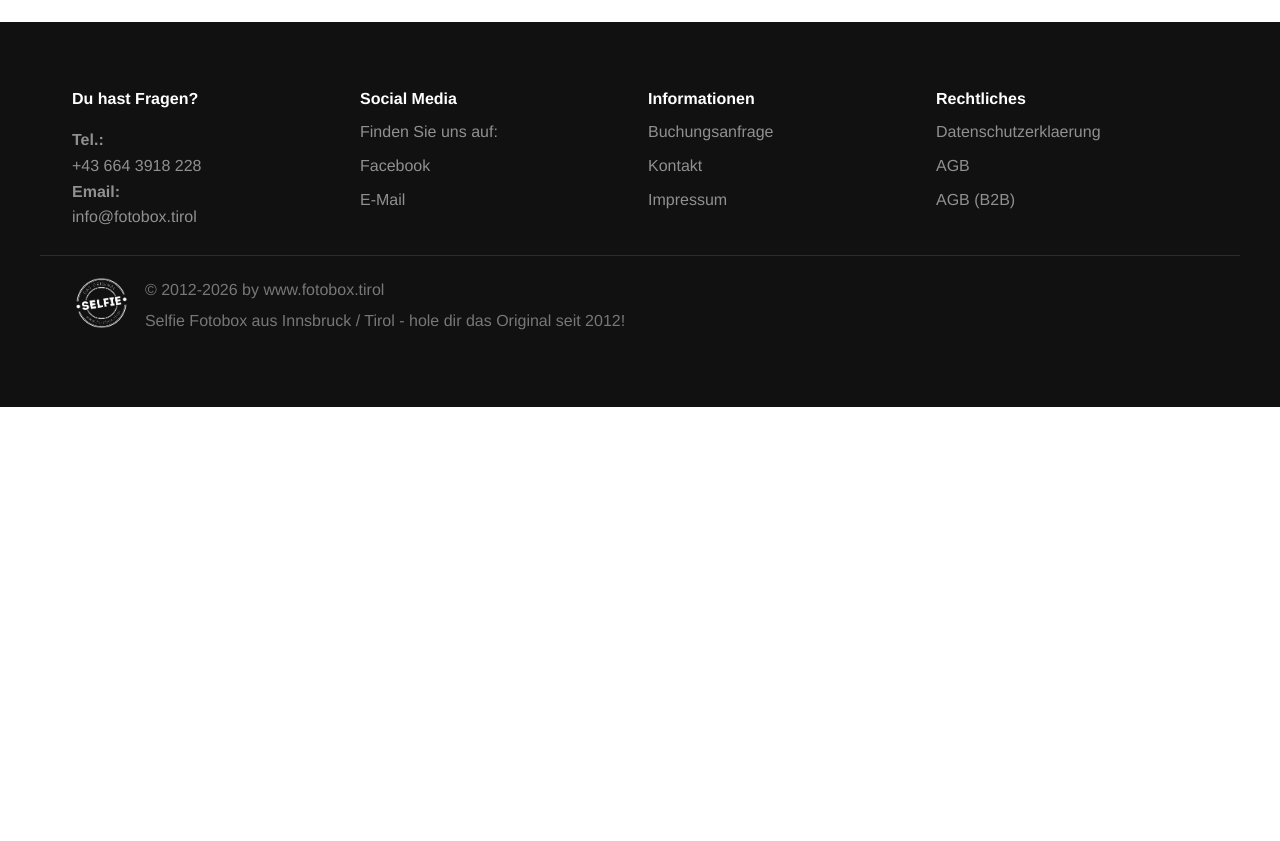
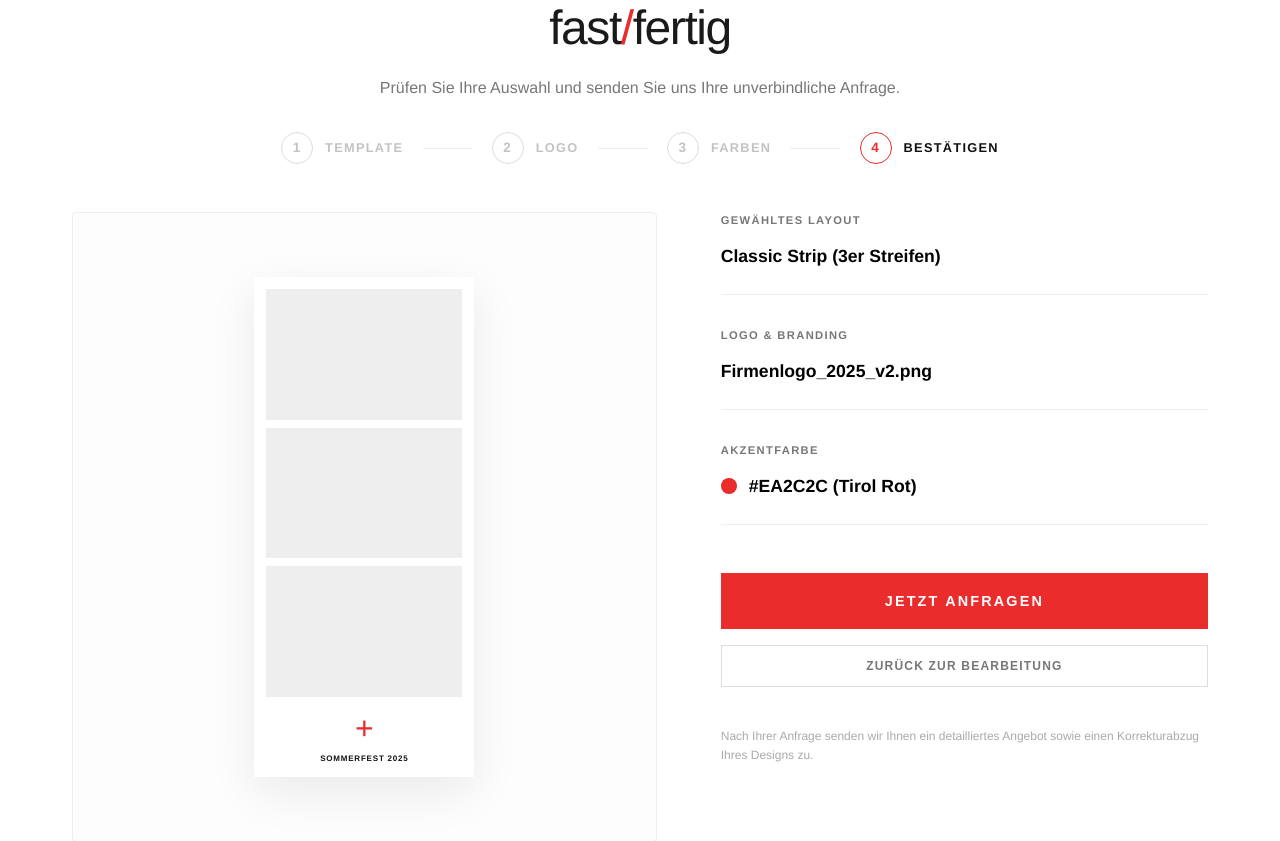
Before and after one commit to Blitzi9188/fotobox.tirol, a Next.js app: page /vorlagen-test in a window 1280 px wide. Shown: the part 4660-5501 px from the top of the page. Before the commit the page ends 5067 px from the top, so only its background shows below. Built offline with nearby package versions, Linux system fonts and the light colour scheme.

Commit message:
Add confirmation step to template test page

```diff
--- a/src/app/globals.css
+++ b/src/app/globals.css
@@ -3392,6 +3392,179 @@ footer {
   background: var(--c-accent);
 }
 
+.templates-confirm-test-section {
+  padding-top: 3rem;
+}
+
+.templates-confirm-test-header {
+  padding: 1rem 0 2rem;
+  text-align: center;
+}
+
+.templates-confirm-test-header h2 {
+  font-size: clamp(2.2rem, 4.5vw, 3rem);
+  margin-bottom: 0.5rem;
+  font-weight: 400;
+  letter-spacing: -0.03em;
+}
+
+.templates-confirm-test-header p {
+  color: var(--c-text-light);
+  margin-bottom: 0;
+}
+
+.templates-confirm-view {
+  display: grid;
+  grid-template-columns: 1.2fr 1fr;
+  gap: 4rem;
+  margin-bottom: 6rem;
+  align-items: start;
+}
+
+.templates-confirm-preview-panel {
+  background: #fdfdfd;
+  border: 1px solid #eeeeee;
+  border-radius: 4px;
+  padding: 4rem;
+  display: flex;
+  justify-content: center;
+  align-items: center;
+}
+
+.templates-confirm-print-mockup {
+  width: 220px;
+  background: #ffffff;
+  box-shadow: 0 15px 45px rgba(0, 0, 0, 0.08);
+  padding: 12px;
+  display: flex;
+  flex-direction: column;
+  gap: 8px;
+}
+
+.templates-confirm-mock-photo {
+  width: 100%;
+  aspect-ratio: 3 / 2;
+  background: #eeeeee;
+}
+
+.templates-confirm-logo-area {
+  height: 60px;
+  display: flex;
+  flex-direction: column;
+  align-items: center;
+  justify-content: center;
+  background: #ffffff;
+  padding-top: 4px;
+}
+
+.templates-confirm-logo-svg {
+  width: 40px;
+  height: 40px;
+  color: var(--c-accent);
+  margin-bottom: 4px;
+  font-size: 2rem;
+  display: flex;
+  align-items: center;
+  justify-content: center;
+}
+
+.templates-confirm-event-text {
+  font-size: 0.5rem;
+  font-weight: 800;
+  text-transform: uppercase;
+  letter-spacing: 0.1em;
+  color: #111111;
+}
+
+.templates-confirm-summary-panel {
+  display: flex;
+  flex-direction: column;
+  gap: 2rem;
+}
+
+.templates-confirm-summary-card {
+  border-bottom: 1px solid #eeeeee;
+  padding-bottom: 1.5rem;
+}
+
+.templates-confirm-summary-label {
+  display: block;
+  font-size: 0.7rem;
+  text-transform: uppercase;
+  letter-spacing: 0.12em;
+  color: var(--c-text-light);
+  font-weight: 700;
+  margin-bottom: 0.75rem;
+}
+
+.templates-confirm-summary-value {
+  font-size: 1.1rem;
+  font-weight: 600;
+  color: #000000;
+  display: flex;
+  align-items: center;
+  gap: 0.75rem;
+}
+
+.templates-confirm-color-dot {
+  width: 16px;
+  height: 16px;
+  border-radius: 50%;
+  background: var(--c-accent);
+  border: 1px solid rgba(0, 0, 0, 0.05);
+}
+
+.templates-confirm-cta-section {
+  margin-top: 1rem;
+  display: flex;
+  flex-direction: column;
+  gap: 1rem;
+}
+
+.templates-confirm-btn-primary {
+  background: var(--c-accent);
+  color: #ffffff;
+  border: none;
+  padding: 1.25rem 2.5rem;
+  font-size: 0.9rem;
+  font-weight: 700;
+  text-transform: uppercase;
+  letter-spacing: 0.15em;
+  cursor: pointer;
+  transition: transform 0.2s ease, background 0.2s ease;
+  display: inline-block;
+  text-align: center;
+}
+
+.templates-confirm-btn-primary:hover {
+  background: #d42323;
+  transform: translateY(-2px);
+}
+
+.templates-confirm-btn-back {
+  background: transparent;
+  color: var(--c-text-light);
+  border: 1px solid #dddddd;
+  padding: 0.8rem 1.5rem;
+  font-size: 0.75rem;
+  font-weight: 600;
+  text-transform: uppercase;
+  letter-spacing: 0.1em;
+  cursor: pointer;
+  text-align: center;
+}
+
+.templates-confirm-btn-back:hover {
+  color: #000000;
+  border-color: #000000;
+}
+
+.templates-confirm-note {
+  font-size: 0.75rem;
+  color: #aaaaaa;
+  margin-top: 0.5rem;
+}
+
 @media (max-width: 900px) {
   .templates-test-gallery {
     padding: 1.5rem;
@@ -3417,6 +3590,11 @@ footer {
   .templates-colors-preview-panel {
     position: static;
   }
+
+  .templates-confirm-view {
+    grid-template-columns: 1fr;
+    gap: 2rem;
+  }
 }
 
 @media (max-width: 640px) {
--- a/src/app/vorlagen-test/page.tsx
+++ b/src/app/vorlagen-test/page.tsx
@@ -327,6 +327,81 @@ export default async function VorlagenTestPage() {
             </div>
           </div>
         </section>
+
+        <section className="container templates-confirm-test-section">
+          <div className="templates-confirm-test-header">
+            <h2>
+              fast<span className="accent-slash">/</span>
+              <span>fertig</span>
+            </h2>
+            <p>Prüfen Sie Ihre Auswahl und senden Sie uns Ihre unverbindliche Anfrage.</p>
+          </div>
+
+          <div className="templates-test-steps">
+            <div className="templates-test-step">
+              <div className="templates-test-step-num">1</div>
+              <span>Template</span>
+            </div>
+            <div className="templates-test-line" />
+            <div className="templates-test-step">
+              <div className="templates-test-step-num">2</div>
+              <span>Logo</span>
+            </div>
+            <div className="templates-test-line" />
+            <div className="templates-test-step">
+              <div className="templates-test-step-num">3</div>
+              <span>Farben</span>
+            </div>
+            <div className="templates-test-line" />
+            <div className="templates-test-step active">
+              <div className="templates-test-step-num">4</div>
+              <span>Bestätigen</span>
+            </div>
+          </div>
+
+          <div className="templates-confirm-view">
+            <div className="templates-confirm-preview-panel">
+              <div className="templates-confirm-print-mockup">
+                <div className="templates-confirm-mock-photo" />
+                <div className="templates-confirm-mock-photo" />
+                <div className="templates-confirm-mock-photo" />
+                <div className="templates-confirm-logo-area">
+                  <div className="templates-confirm-logo-svg">+</div>
+                  <span className="templates-confirm-event-text">Sommerfest 2025</span>
+                </div>
+              </div>
+            </div>
+
+            <div className="templates-confirm-summary-panel">
+              <div className="templates-confirm-summary-card">
+                <span className="templates-confirm-summary-label">Gewähltes Layout</span>
+                <div className="templates-confirm-summary-value">Classic Strip (3er Streifen)</div>
+              </div>
+
+              <div className="templates-confirm-summary-card">
+                <span className="templates-confirm-summary-label">Logo &amp; Branding</span>
+                <div className="templates-confirm-summary-value">Firmenlogo_2025_v2.png</div>
+              </div>
+
+              <div className="templates-confirm-summary-card">
+                <span className="templates-confirm-summary-label">Akzentfarbe</span>
+                <div className="templates-confirm-summary-value">
+                  <div className="templates-confirm-color-dot" />
+                  <span>#EA2C2C (Tirol Rot)</span>
+                </div>
+              </div>
+
+              <div className="templates-confirm-cta-section">
+                <button type="button" className="templates-confirm-btn-primary">Jetzt anfragen</button>
+                <button type="button" className="templates-confirm-btn-back">Zurück zur Bearbeitung</button>
+              </div>
+
+              <p className="templates-confirm-note">
+                Nach Ihrer Anfrage senden wir Ihnen ein detailliertes Angebot sowie einen Korrekturabzug Ihres Designs zu.
+              </p>
+            </div>
+          </div>
+        </section>
       </main>
       <SiteFooter content={content} />
     </>
```
